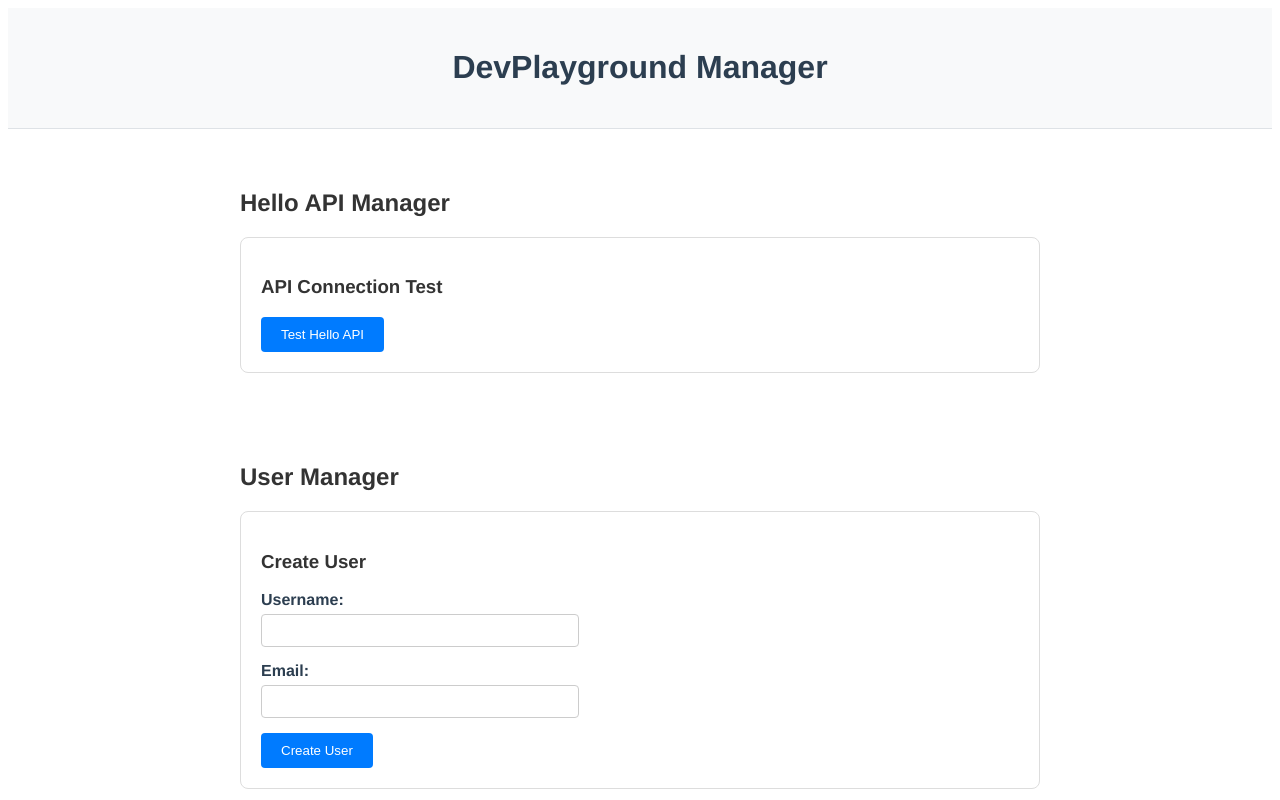
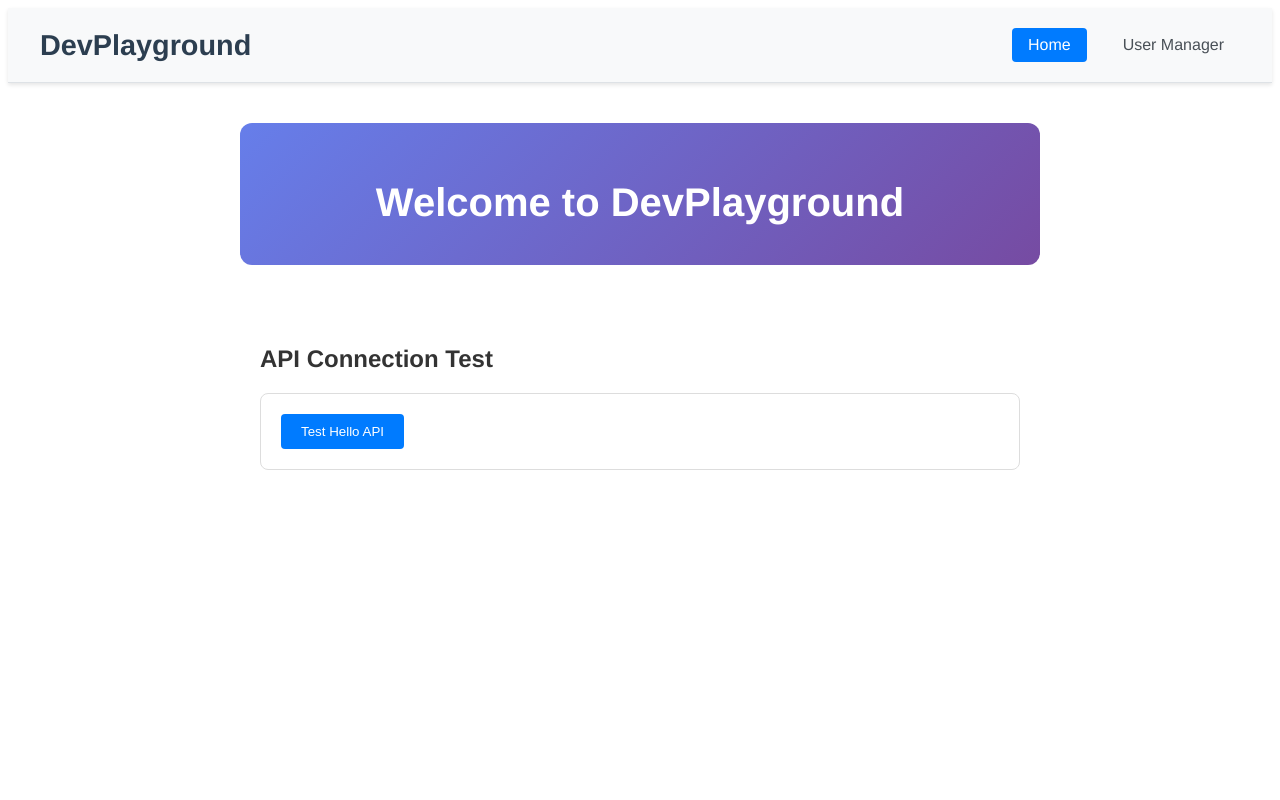
Before and after one commit to chiba1008/DevPlayground, a Vue app in the folder DevPlaygroundFrontEnd/: page / in a window 1280 px wide. Shown: the top 800 px of the page. Built offline with nearby package versions, Linux system fonts and the light colour scheme; no server answers; the HTML template or start-up script is replaced by a standard one.

Commit message:
feat: enhance app layout with navigation and improve user management views

```diff
--- a/DevPlaygroundFrontEnd/src/App.vue
+++ b/DevPlaygroundFrontEnd/src/App.vue
@@ -1,17 +1,20 @@
 <script setup lang="ts">
-import UserManager from './components/UserManager.vue'
-import HelloManager from './components/HelloManager.vue'
 import './styles/global.css'
 </script>
 
 <template>
   <div id="app">
     <header>
-      <h1>DevPlayground Manager</h1>
+      <div class="header-content">
+        <h1>DevPlayground</h1>
+        <nav class="main-nav">
+          <RouterLink to="/" class="nav-link">Home</RouterLink>
+          <RouterLink to="/users" class="nav-link">User Manager</RouterLink>
+        </nav>
+      </div>
     </header>
     <main>
-      <HelloManager />
-      <UserManager />
+      <RouterView />
     </main>
   </div>
 </template>
--- a/DevPlaygroundFrontEnd/src/components/HelloManager.vue
+++ b/DevPlaygroundFrontEnd/src/components/HelloManager.vue
@@ -1,13 +1,12 @@
 <template>
   <div class="hello-manager">
-    <h2>Hello API Manager</h2>
+    <h2>API Connection Test</h2>
 
     <!-- Hello API Test -->
     <section class="api-test">
-      <h3>API Connection Test</h3>
       <button @click="testHelloApi" :disabled="loading">Test Hello API</button>
       <div v-if="helloResponse" class="response">
-        <strong>Response:</strong> {{ helloResponse.message }} ({{ helloResponse.timestamp }})
+        <strong>Response:</strong> {{ helloResponse.message }} ({{ helloResponse.status }})
       </div>
     </section>
 
--- a/DevPlaygroundFrontEnd/src/components/UserManager.vue
+++ b/DevPlaygroundFrontEnd/src/components/UserManager.vue
@@ -38,8 +38,8 @@
           id="searchUsername"
           v-model="searchUsername"
           type="text"
-          @input="searchUserByUsername"
         />
+        <button @click="searchUserByUsername" :disabled="loading || !searchUsername.trim()">Search</button>
       </div>
       <div v-if="searchResult" class="search-result">
         <strong>Found:</strong> {{ searchResult.username }} ({{ searchResult.email }})
--- a/DevPlaygroundFrontEnd/src/router/index.ts
+++ b/DevPlaygroundFrontEnd/src/router/index.ts
@@ -1,8 +1,21 @@
 import { createRouter, createWebHistory } from 'vue-router'
+import HomeView from '../views/HomeView.vue'
+import UserManagerView from '../views/UserManagerView.vue'
 
 const router = createRouter({
   history: createWebHistory(import.meta.env.BASE_URL),
-  routes: [],
+  routes: [
+    {
+      path: '/',
+      name: 'home',
+      component: HomeView,
+    },
+    {
+      path: '/users',
+      name: 'users',
+      component: UserManagerView,
+    },
+  ],
 })
 
 export default router
--- a/DevPlaygroundFrontEnd/src/services/api.ts
+++ b/DevPlaygroundFrontEnd/src/services/api.ts
@@ -6,7 +6,7 @@ export interface User {
 
 export interface HelloResponse {
   message: string;
-  timestamp: string;
+  status: string;
 }
 
 const API_BASE_URL = 'http://localhost:8080/api';
--- a/DevPlaygroundFrontEnd/src/styles/global.css
+++ b/DevPlaygroundFrontEnd/src/styles/global.css
@@ -7,13 +7,74 @@
 }
 
 header {
-  text-align: center;
   background-color: #f8f9fa;
   padding: 20px;
   margin-bottom: 20px;
   border-bottom: 1px solid #dee2e6;
+  box-shadow: 0 2px 4px rgba(0,0,0,0.1);
+}
+
+.header-content {
+  max-width: 1200px;
+  margin: 0 auto;
+  display: flex;
+  justify-content: space-between;
+  align-items: center;
+}
+
+.header-content h1 {
+  margin: 0;
+  font-size: 1.8rem;
+  color: #2c3e50;
+}
+
+.main-nav {
+  display: flex;
+  gap: 20px;
+}
+
+.nav-link {
+  text-decoration: none;
+  color: #495057;
+  font-weight: 500;
+  padding: 8px 16px;
+  border-radius: 4px;
+  transition: all 0.3s ease;
+}
+
+.nav-link:hover {
+  background-color: #007bff;
+  color: white;
+}
+
+.nav-link.router-link-active {
+  background-color: #007bff;
+  color: white;
+}
+
+button {
+  background-color: #007bff;
+  color: white;
+  padding: 10px 20px;
+  border: none;
+  border-radius: 4px;
+  cursor: pointer;
+  margin-right: 10px;
 }
 
 main {
   padding: 0 20px;
+  min-height: calc(100vh - 100px);
 }
+
+/* Responsive */
+@media (max-width: 768px) {
+  .header-content {
+    flex-direction: column;
+    gap: 15px;
+  }
+
+  .main-nav {
+    gap: 10px;
+  }
+}
--- /dev/null
+++ b/DevPlaygroundFrontEnd/src/views/HomeView.vue
@@ -0,0 +1,40 @@
+<template>
+  <div class="home">
+    <div class="welcome-section">
+      <h1>Welcome to DevPlayground</h1>
+    </div>
+    <HelloManager />
+  </div>
+</template>
+
+<script setup lang="ts">
+import HelloManager from '../components/HelloManager.vue'
+</script>
+
+<style scoped>
+.home {
+  max-width: 800px;
+  margin: 0 auto;
+  padding: 20px;
+}
+
+.welcome-section {
+  text-align: center;
+  margin-bottom: 40px;
+  padding: 30px;
+  background: linear-gradient(135deg, #667eea 0%, #764ba2 100%);
+  color: white;
+  border-radius: 12px;
+}
+
+.welcome-section h1 {
+  font-size: 2.5rem;
+  margin-bottom: 10px;
+  font-weight: 600;
+}
+
+.welcome-section p {
+  font-size: 1.2rem;
+  opacity: 0.9;
+}
+</style>
--- /dev/null
+++ b/DevPlaygroundFrontEnd/src/views/UserManagerView.vue
@@ -0,0 +1,42 @@
+<template>
+  <div class="user-manager-view">
+    <div class="page-header">
+      <h1>User Management</h1>
+      <p>Create, search, and manage users</p>
+    </div>
+    <UserManager />
+  </div>
+</template>
+
+<script setup lang="ts">
+import UserManager from '../components/UserManager.vue'
+</script>
+
+<style scoped>
+.user-manager-view {
+  max-width: 1000px;
+  margin: 0 auto;
+  padding: 20px;
+}
+
+.page-header {
+  text-align: center;
+  margin-bottom: 30px;
+  padding: 20px;
+  background-color: #f8f9fa;
+  border-radius: 8px;
+  border-left: 4px solid #007bff;
+}
+
+.page-header h1 {
+  color: #2c3e50;
+  font-size: 2rem;
+  margin-bottom: 8px;
+}
+
+.page-header p {
+  color: #6c757d;
+  font-size: 1.1rem;
+  margin: 0;
+}
+</style>
```
